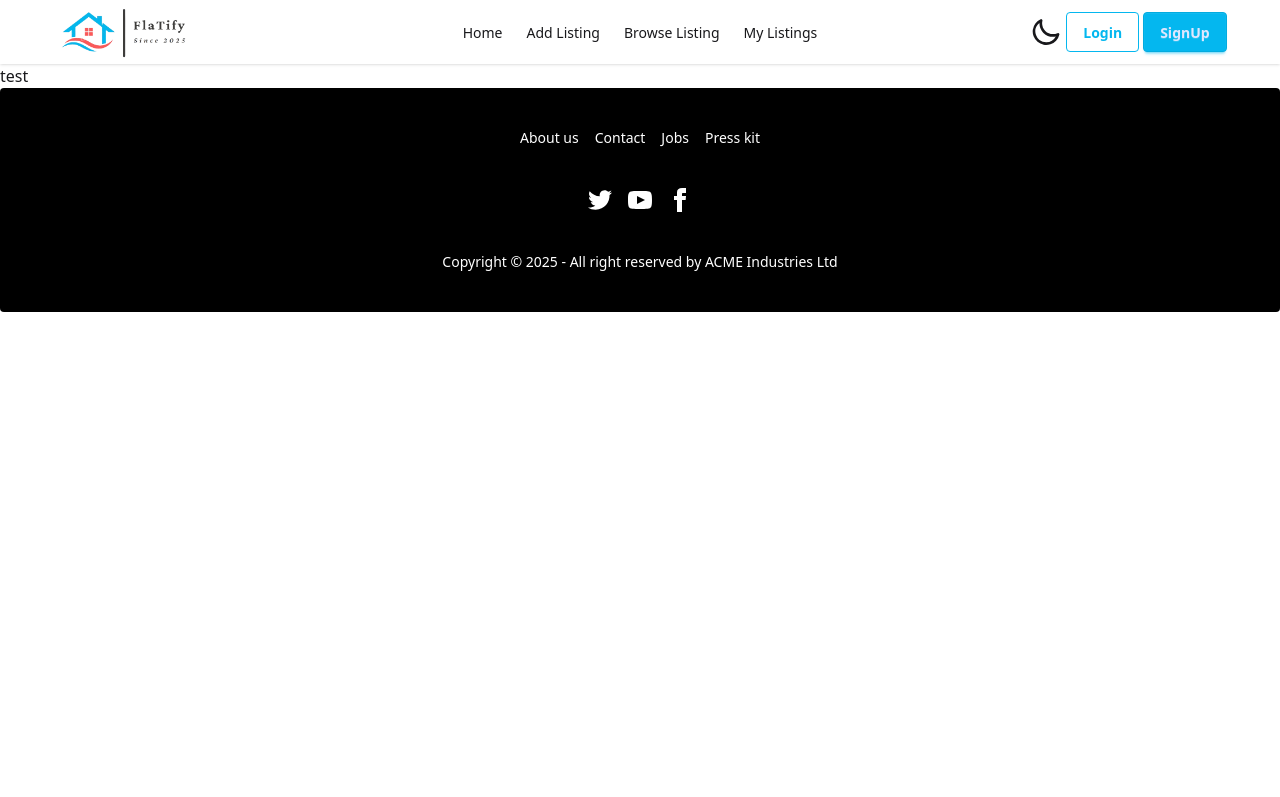
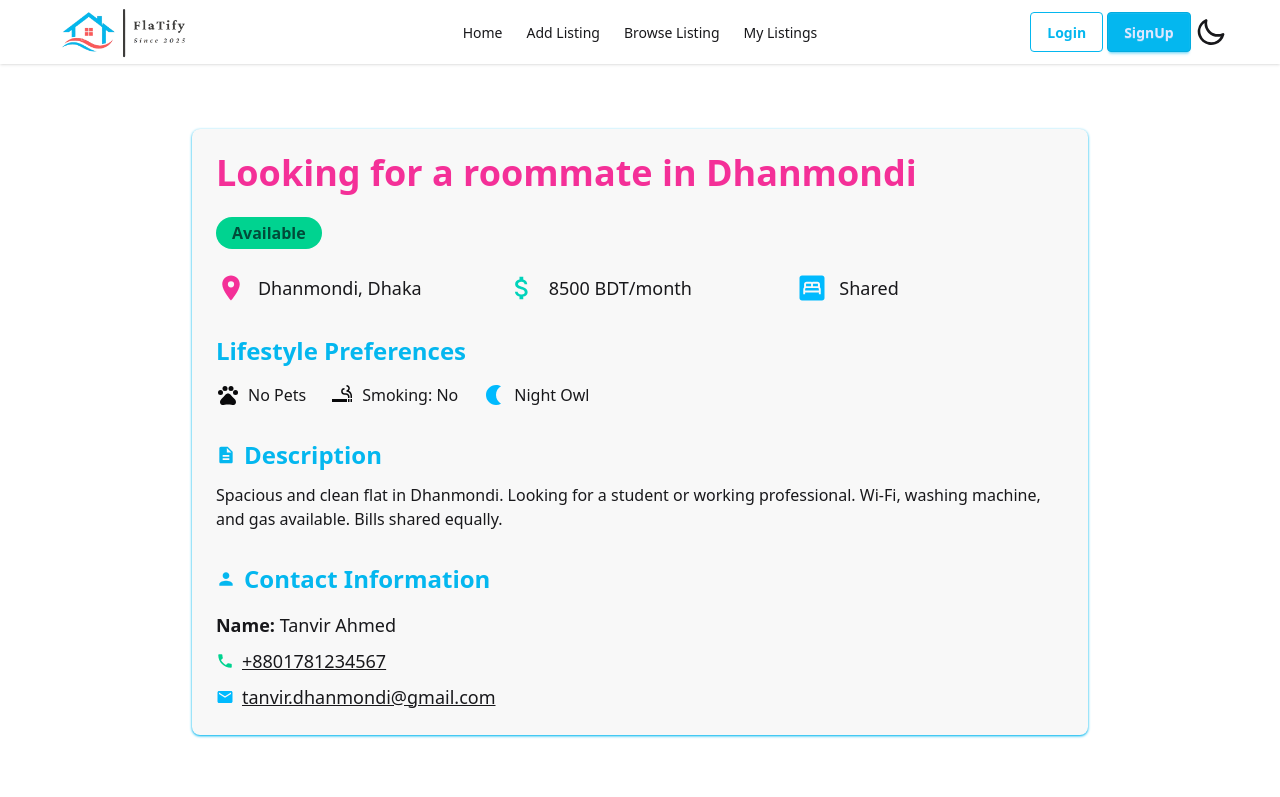
Before and after one commit to SayedSheikh/Flatify-client, a React (Vite) app: page /details/1 in a window 1280 px wide. Shown: the top 797 px of the page. Built offline with nearby package versions, Linux system fonts and the light colour scheme; no server answers.

Commit message:
details page added

```diff
--- a/src/Components/Navbar/Navbar.jsx
+++ b/src/Components/Navbar/Navbar.jsx
@@ -17,7 +17,7 @@ const Navbar = ({ theme, setTheme }) => {
   const profile = (
     <>
       <div className="dropdown dropdown-end">
-        <div className="tooltip tooltip-bottom" data-tip={user?.displayName}>
+        <div className="tooltip tooltip-left" data-tip={user?.displayName}>
           <div
             tabIndex={0}
             role="button"
@@ -142,8 +142,6 @@ const Navbar = ({ theme, setTheme }) => {
           <ul className="menu menu-horizontal px-1">{link}</ul>
         </div>
         <div className="navbar-end gap-[4px]">
-          <div className="hidden sm:block">{themeChange}</div>
-
           {user ? (
             profile
           ) : (
@@ -156,6 +154,7 @@ const Navbar = ({ theme, setTheme }) => {
               </Link>
             </>
           )}
+          <div className="hidden sm:block">{themeChange}</div>
         </div>
       </div>
     </div>
--- a/src/Pages/AddToFindListing.jsx
+++ b/src/Pages/AddToFindListing.jsx
@@ -1,6 +1,8 @@
-import React, { useState } from "react";
+import React, { use, useState } from "react";
+import { AuthContext } from "../Contexts/AuthContext";
 
 const AddToFindListing = () => {
+  const { user } = use(AuthContext);
   const [formData, setFormData] = useState({
     title: "",
     location: "",
@@ -42,6 +44,13 @@ const AddToFindListing = () => {
     // TODO: Send `formData` to the backend API
   };
 
+  if (!user)
+    return (
+      <div className="min-h-[calc(100vh-65px)] flex items-center justify-center">
+        <span className="loading loading-bars w-[50px] text-primary"></span>
+      </div>
+    );
+
   return (
     <div className="max-w-4xl mx-auto w-11/12 p-8 shadow-lg bg-white dark:bg-base-200 rounded-xl my-[60px]">
       <h2 className="text-2xl font-bold mb-6 text-center">
@@ -50,6 +59,8 @@ const AddToFindListing = () => {
       <form
         onSubmit={handleSubmit}
         className="space-y-4 grid grid-cols-1 md:grid-cols-2 gap-3">
+        <div>
+          <label className="label">Listing Title</label>
           <input
             type="text"
             name="title"
@@ -59,7 +70,9 @@ const AddToFindListing = () => {
             className="input input-bordered w-full"
             required
           />
-
+        </div>
+        <div>
+          <label className="label">Location</label>
           <input
             type="text"
             name="location"
@@ -69,7 +82,9 @@ const AddToFindListing = () => {
             className="input input-bordered w-full"
             required
           />
-
+        </div>
+        <div>
+          <label className="label">Rent Amount</label>
           <input
             type="number"
             name="rent"
@@ -79,12 +94,14 @@ const AddToFindListing = () => {
             className="input input-bordered w-full"
             required
           />
-
+        </div>
+        <div>
+          <label className="label">Room Type</label>
           <select
             name="roomType"
             value={formData.roomType}
             onChange={handleChange}
-          className="select select-bordered w-full"
+            className="select select-bordered w-full cursor-pointer"
             required>
             <option disabled value="">
               Select Room Type
@@ -92,6 +109,7 @@ const AddToFindListing = () => {
             <option value="Single">Single</option>
             <option value="Shared">Shared</option>
           </select>
+        </div>
 
         <div className="md:col-span-2">
           <label className="block font-semibold mb-2">
@@ -155,16 +173,16 @@ const AddToFindListing = () => {
         <input
           type="text"
           name="rent"
-          placeholder="Rent Amount"
-          value={"sayed@mail.com"}
+          placeholder="UserName"
+          value={user?.displayName}
           className="input input-bordered w-full"
           readOnly
         />
         <input
           type="text"
           name="rent"
-          placeholder="Rent Amount"
-          value={"sayed"}
+          placeholder="email"
+          value={user?.email}
           className="input input-bordered w-full"
           readOnly
         />
--- /dev/null
+++ b/src/Pages/BrowseListing.jsx
@@ -0,0 +1,71 @@
+import React from "react";
+import { FaLocationDot } from "react-icons/fa6";
+import { MdOutlineAttachMoney } from "react-icons/md";
+import { Link, useLoaderData } from "react-router";
+
+const BrowseListing = () => {
+  const allPosts = useLoaderData();
+
+  const renderLifestyleBadges = (prefs) => {
+    return Object.entries(prefs).map(([key, value], index) => {
+      const isPositive =
+        value === true || value === "Yes" || value === "Occasionally";
+      return (
+        <span
+          key={index}
+          className={`badge text-xs text-black px-3 py-1 mr-2 mb-2 ${
+            isPositive
+              ? "bg-[#b2dcb14c] border-1 border-[#b2dcb1]"
+              : "bg-[#f3cece65] border-1 border-[#f3cece]"
+          }`}>
+          {key.charAt(0).toUpperCase() + key.slice(1)}:{" "}
+          {typeof value === "boolean" ? (value ? "Yes" : "No") : value}
+        </span>
+      );
+    });
+  };
+
+  return (
+    <section className="my-12 max-w-[1300px] mx-auto mt-[80px] w-11/12">
+      <h2 className="text-3xl md:text-4xl font-bold mb-8 text-center text-secondary">
+        All Roommate Posts
+      </h2>
+      {allPosts.length === 0 && <p>Loading...</p>}
+      <div className="grid grid-cols-1 sm:grid-cols-2 lg:grid-cols-3 gap-6">
+        {allPosts.map((post) => (
+          <div
+            key={post.id}
+            className="card bg-base-100 shadow-xl border border-gray-200">
+            <div className="card-body space-y-2">
+              <h3 className="card-title text-lg font-semibold">{post.title}</h3>
+              <p className="flex items-center gap-2 text-sm">
+                <FaLocationDot size={20} className="text-blue-500" />{" "}
+                {post.location}
+              </p>
+              <p className="flex items-center gap-1 text-sm">
+                <MdOutlineAttachMoney size={25} className="text-blue-500" />{" "}
+                {post.rentAmount}
+              </p>
+              <p className="text-sm ">Room Type: {post.roomType}</p>
+              <div className="text-sm mt-2">
+                <p className="font-medium mb-1">Lifestyle Preferences:</p>
+                <div className="flex flex-wrap">
+                  {renderLifestyleBadges(post.lifestylePreferences)}
+                </div>
+              </div>
+              <div className="card-actions mt-4">
+                <Link
+                  to={`/details/${post.id}`}
+                  className="btn btn-primary w-full">
+                  See More
+                </Link>
+              </div>
+            </div>
+          </div>
+        ))}
+      </div>
+    </section>
+  );
+};
+
+export default BrowseListing;
--- /dev/null
+++ b/src/Pages/Details.jsx
@@ -0,0 +1,163 @@
+import React from "react";
+import {
+  MdLocationOn,
+  MdOutlineAttachMoney,
+  MdBedroomParent,
+  MdPets,
+  MdSmokingRooms,
+  MdNightlight,
+  MdEmail,
+  MdPhone,
+  MdPerson,
+  MdDescription,
+} from "react-icons/md";
+
+const Details = () => {
+  const roommate = {
+    id: 1,
+    title: "Looking for a roommate in Dhanmondi",
+    location: "Dhanmondi, Dhaka",
+    rentAmount: "8500 BDT/month",
+    roomType: "Shared",
+    lifestylePreferences: {
+      pets: false,
+      smoking: "No",
+      nightOwl: true,
+    },
+    availability: true,
+    contactInfo: "",
+    name: "Tanvir Ahmed",
+    email: "tanvir.dhanmondi@gmail.com",
+    phone: "+8801781234567",
+    description:
+      "Spacious and clean flat in Dhanmondi. Looking for a student or working professional. Wi-Fi, washing machine, and gas available. Bills shared equally.",
+  };
+
+  return (
+    <div className="min-h-[calc(100vh-65px)] w-11/12 mx-auto flex items-center justify-center">
+      <div className="max-w-4xl mx-auto p-6 rounded-lg shadow-sm shadow-primary my-12 bg-base-200 text-base-content ]">
+        <h1 className="text-4xl font-bold mb-6 text-secondary">
+          {roommate.title}
+        </h1>
+
+        {/* Availability Badge */}
+        <div
+          className={`inline-block px-4 py-1 rounded-full font-semibold mb-6 ${
+            roommate.availability
+              ? "bg-success text-success-content"
+              : "bg-error text-error-content"
+          }`}>
+          {roommate.availability ? "Available" : "Not Available"}
+        </div>
+
+        {/* Location, Rent, Room Type */}
+        <div className="grid grid-cols-1 sm:grid-cols-3 gap-6 mb-8">
+          <div className="flex items-center space-x-3">
+            <MdLocationOn className="text-3xl text-secondary" />
+            <span className="text-lg font-medium">{roommate.location}</span>
+          </div>
+
+          <div className="flex items-center space-x-3">
+            <MdOutlineAttachMoney className="text-3xl text-accent" />
+            <span className="text-lg font-medium">{roommate.rentAmount}</span>
+          </div>
+
+          <div className="flex items-center space-x-3">
+            <MdBedroomParent className="text-3xl text-info" />
+            <span className="text-lg font-medium">{roommate.roomType}</span>
+          </div>
+        </div>
+
+        {/* Lifestyle Preferences */}
+        <div className="mb-8">
+          <h2 className="text-2xl font-semibold mb-4 text-primary">
+            Lifestyle Preferences
+          </h2>
+          <div className="flex flex-wrap gap-6">
+            <div className="flex items-center space-x-2">
+              <MdPets
+                className={`text-2xl ${
+                  roommate.lifestylePreferences.pets
+                    ? "text-success"
+                    : "text-neutral"
+                }`}
+              />
+              <span>
+                {roommate.lifestylePreferences.pets
+                  ? "Pets Allowed"
+                  : "No Pets"}
+              </span>
+            </div>
+
+            <div className="flex items-center space-x-2">
+              <MdSmokingRooms
+                className={`text-2xl ${
+                  roommate.lifestylePreferences.smoking === "No"
+                    ? "text-neutral"
+                    : "text-warning"
+                }`}
+              />
+              <span>Smoking: {roommate.lifestylePreferences.smoking}</span>
+            </div>
+
+            <div className="flex items-center space-x-2">
+              <MdNightlight
+                className={`text-2xl ${
+                  roommate.lifestylePreferences.nightOwl
+                    ? "text-info"
+                    : "text-neutral"
+                }`}
+              />
+              <span>
+                {roommate.lifestylePreferences.nightOwl
+                  ? "Night Owl"
+                  : "Early Bird"}
+              </span>
+            </div>
+          </div>
+        </div>
+
+        {/* Description */}
+        <div className="mb-8">
+          <h2 className="text-2xl font-semibold mb-3 text-primary flex items-center gap-2">
+            <MdDescription className="text-xl" />
+            Description
+          </h2>
+          <p>{roommate.description}</p>
+        </div>
+
+        {/* Contact Info */}
+        <div>
+          <h2 className="text-2xl font-semibold mb-4 text-primary flex items-center gap-2">
+            <MdPerson className="text-xl" />
+            Contact Information
+          </h2>
+
+          <div className="space-y-2 text-lg">
+            <p>
+              <strong>Name: </strong> {roommate.name}
+            </p>
+            <p className="flex items-center gap-2">
+              <MdPhone className="text-success" />
+              <a
+                href={`tel:${roommate.phone}`}
+                className="hover:text-success-focus underline">
+                {roommate.phone}
+              </a>
+            </p>
+            <p className="flex items-center gap-2">
+              <MdEmail className="text-info" />
+              <a
+                href={`mailto:${roommate.email}`}
+                className="hover:text-info-focus underline">
+                {roommate.email}
+              </a>
+            </p>
+          </div>
+        </div>
+      </div>
+    </div>
+  );
+};
+
+export default Details;
--- a/src/Routes/Router.jsx
+++ b/src/Routes/Router.jsx
@@ -5,6 +5,8 @@ import AddToFindListing from "../Pages/AddToFindListing";
 import MyListingPage from "../Pages/MyListingPage";
 import LogIn from "../Pages/LogIn";
 import SignUp from "../Pages/SignUp";
+import BrowseListing from "../Pages/BrowseListing";
+import Details from "../Pages/Details";
 
 const router = createBrowserRouter([
   {
@@ -22,7 +24,9 @@ const router = createBrowserRouter([
       },
       {
         path: "/BrowseListing",
-        element: <p>test</p>,
+        Component: BrowseListing,
+        loader: () => fetch("/data.json"),
+        hydrateFallbackElement: <p>Loading...</p>,
       },
       {
         path: "/MyListings",
@@ -32,7 +36,7 @@ const router = createBrowserRouter([
       },
       {
         path: "/details/:id",
-        element: <p>test</p>,
+        Component: Details,
       },
       {
         path: "/login",
```
Lines whose indentation alone changed are shown as unchanged.
